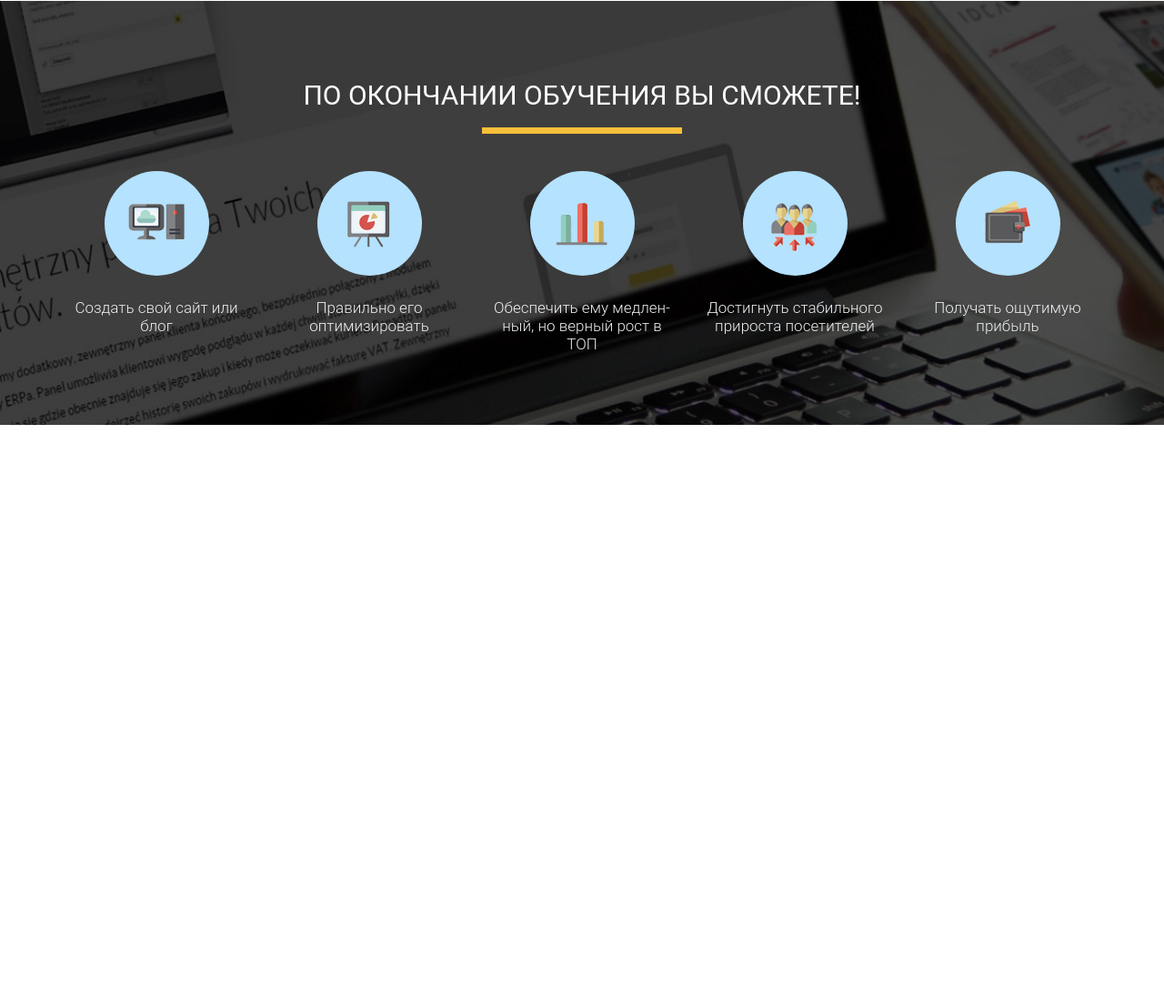
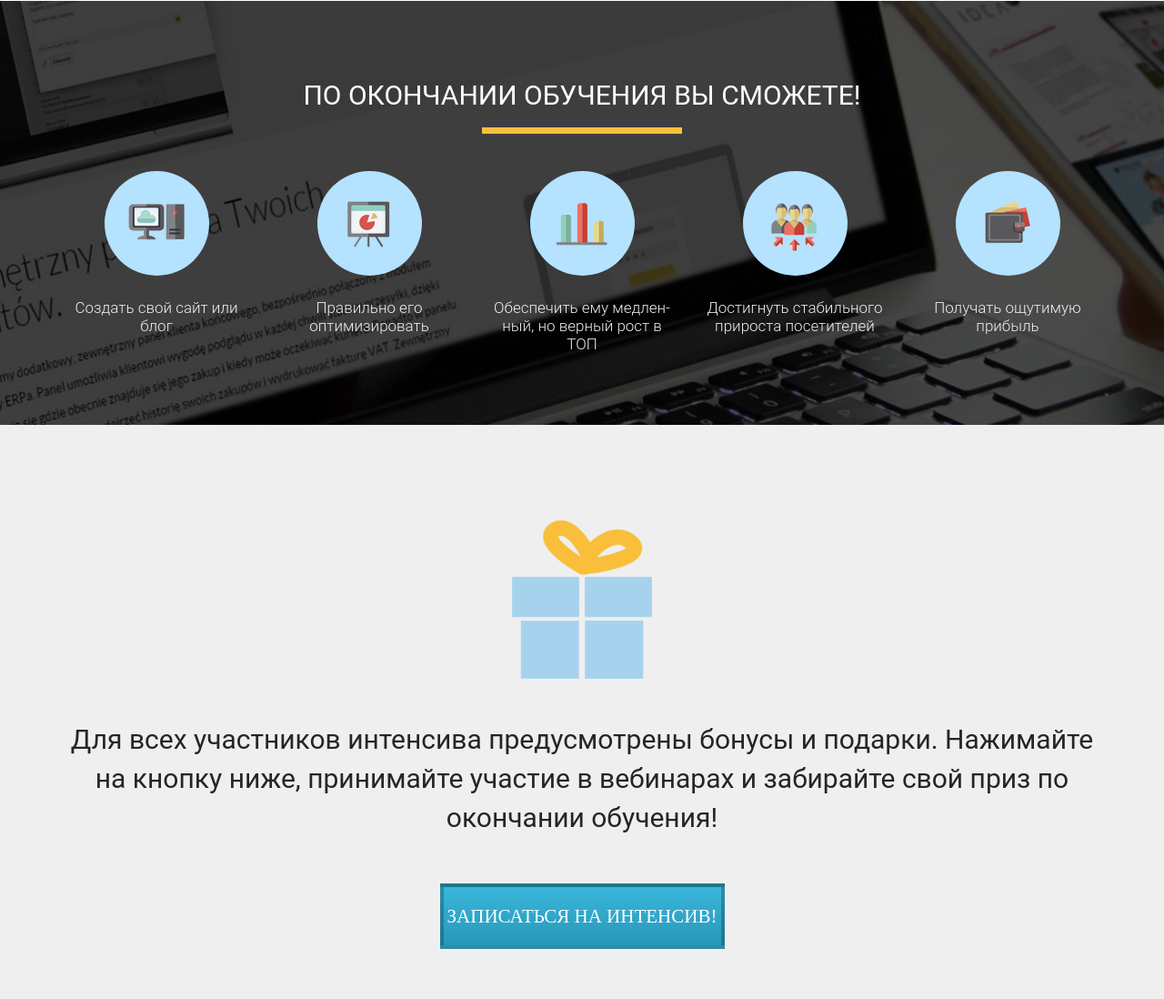
Before and after one commit to PavelTerekhov/Wordpress, a plain HTML site: page index.html in a window 1280 px wide. Shown: the part 2048-3146 px from the top of the page at 91% size. Before the commit the page ends 2515 px from the top, so only its background shows below. Drawn offline with Linux system fonts and the light colour scheme.

Commit message:
Fifth section

```diff
--- a/css/style.css
+++ b/css/style.css
@@ -71,7 +71,7 @@
     font-size: 21px;
     color: #F9BF3B;
 }
-.promo .promo_btn {
+.promo .promo_btn, .gift .gift_btn {
     display: block;
     margin: 73px auto;
     width: 313px;
@@ -224,3 +224,25 @@
     line-height: 20px;
     color: #EFEFEF;
 }
+.gift {
+    min-height: 631px;
+    background: #EFEFEF;
+}
+.gift .gift_img {
+    display: block;
+    margin: 0 auto;
+    padding-top: 105px;
+}
+.gift .gift_text {
+    margin-top: 45px;
+    font-family: 'Roboto';
+    font-style: normal;
+    font-weight: 400;
+    font-size: 30px;
+    line-height: 43px;
+    color: #252525;
+    text-align: center;
+}
+.gift .gift_btn {
+    margin: 51px auto 88px auto;
+}
--- a/index.html
+++ b/index.html
@@ -107,5 +107,13 @@
             </div>
         </div>
     </section>
+
+    <section class="gift">
+        <div class="container">
+            <img src="icons/gift.png" alt="Gift" class="gift_img">
+            <div class="gift_text">Для всех участников интенсива предусмотрены бонусы и подарки. Нажимайте на кнопку ниже, принимайте участие в вебинарах и забирайте свой приз по окончании обучения!</div>
+            <button class="gift_btn">Записаться на интенсив!</button>
+        </div>
+    </section>
 </body>
 </html>
```
